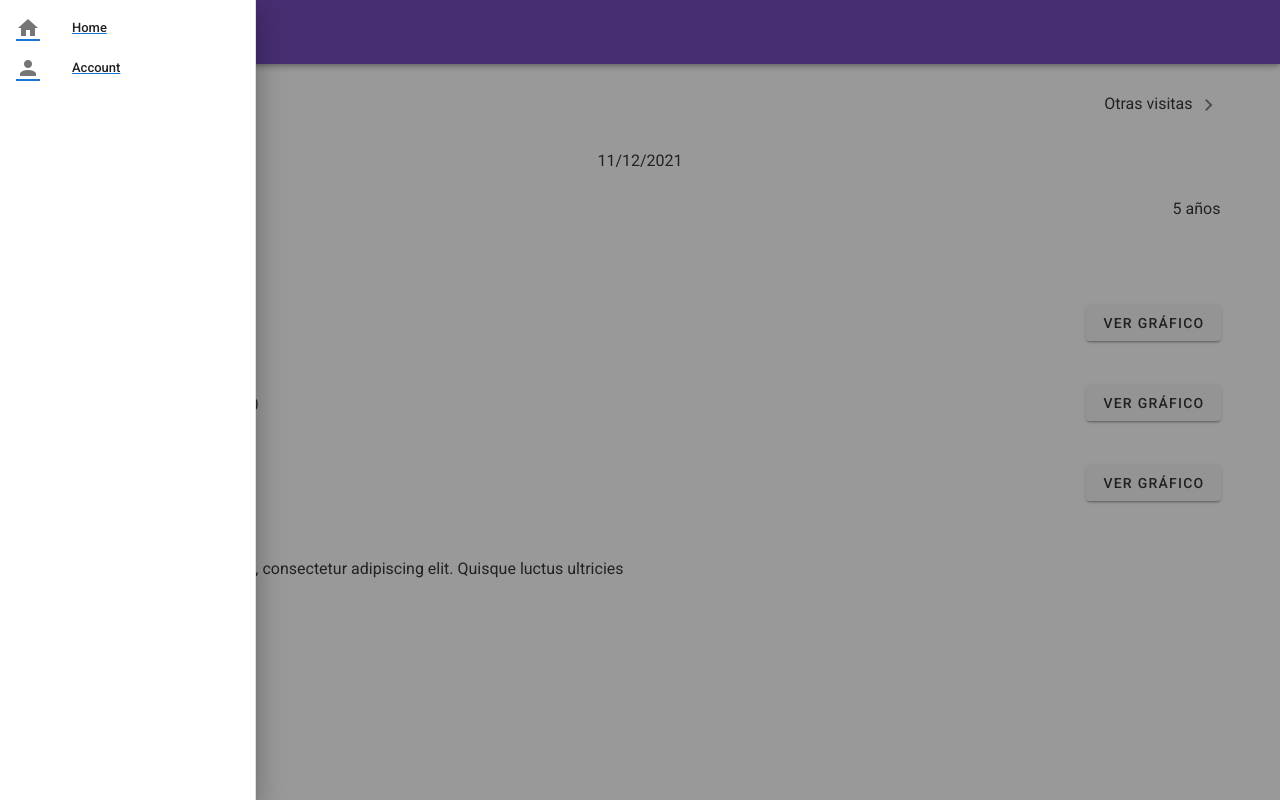
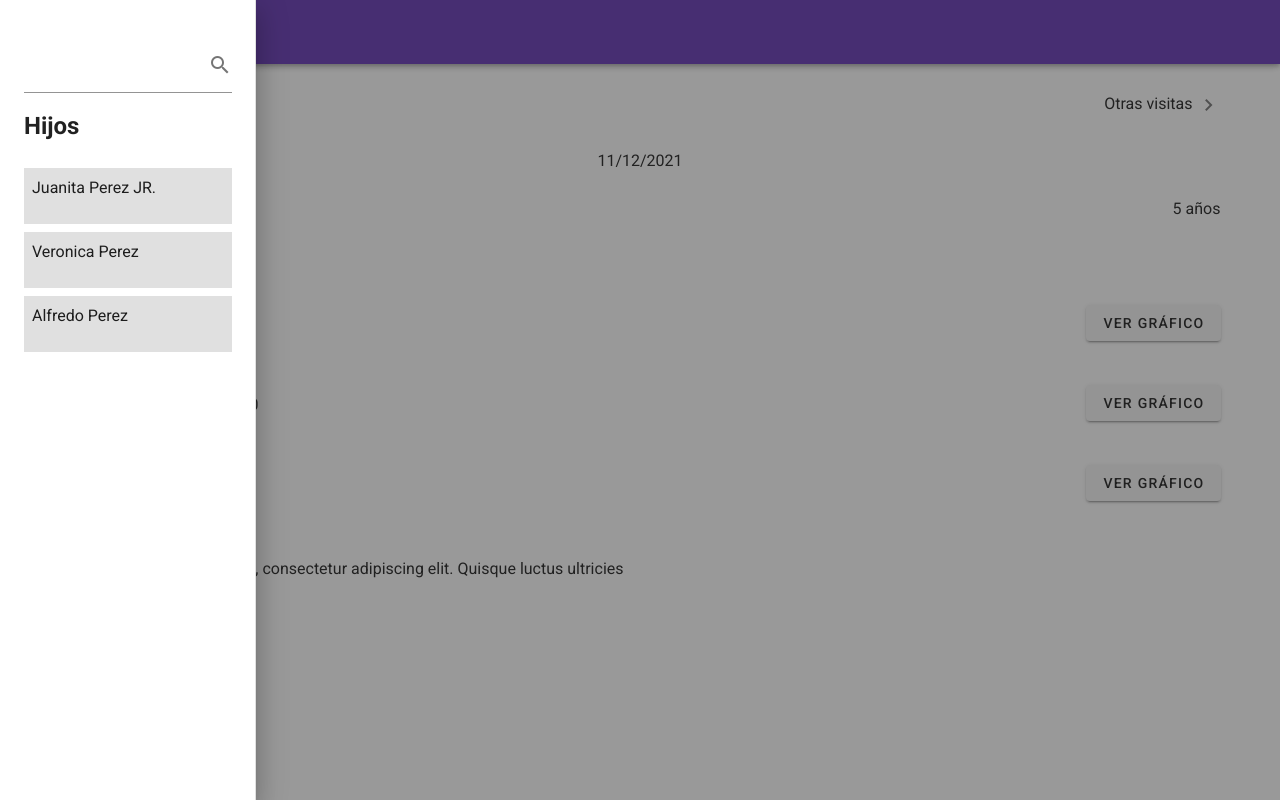
Before and after one commit to josiashrojas/UI, a Vue app: page /fichaPadre in a window 1280 px wide. Both pictures are taken after a click on the button 28 px from the left and 32 px from the top of the page. Built offline with nearby package versions, Linux system fonts and the light colour scheme.

Commit message:
Menu dinamico

```diff
--- a/src/App.vue
+++ b/src/App.vue
@@ -23,22 +23,63 @@
           v-model="group"
           active-class="deep-purple--text text--accent-4"
         >
-          <router-link to="/">
-          <v-list-item>
-            <v-list-item-icon>
-              <v-icon>mdi-home</v-icon>
-            </v-list-item-icon>
-            <v-list-item-title>Home</v-list-item-title>
-          </v-list-item>
-          </router-link>
-          <router-link to="/about">
-          <v-list-item>
-            <v-list-item-icon>
-              <v-icon>mdi-account</v-icon>
-            </v-list-item-icon>
-            <v-list-item-title>Account</v-list-item-title>
-          </v-list-item>
-          </router-link>
+          <div v-if="mode == 'padre'">
+            <v-container class="px-4">
+              <v-text-field
+                  hide-details
+                  append-icon="mdi-magnify"
+                  single-line
+                  full-width
+                  onchange="filter"
+                  v-model="word"
+                ></v-text-field>
+              <h2 class="py-4">Hijos</h2>
+              <p v-if="filterItem.length == 0">No existen coincidencias</p>
+              <router-link
+                v-for="(item,i) in filterItem"
+                :key="i"
+                to="/fichaPadre"
+              >
+              <v-card
+                flat
+                tile
+                color="grey lighten-2"
+                class="pa-2 my-2 d-flex justify-space-between align-center"
+              >
+                <p>{{item.text}}</p>
+              </v-card>
+            </router-link>
+            </v-container>
+          </div>
+          <div v-else>
+            <router-link
+                to="/buscar"
+              >
+            <v-card
+                flat
+                tile
+                color="grey lighten-2"
+                class="pa-2 my-2 text-center"
+              >
+              <p>Buscar pacientes</p>
+            </v-card>
+            </router-link>
+            <h2>Pacientes Recientes</h2>
+            <router-link
+                v-for="(item,i) in filterItem"
+                :key="i"
+                to="/fichaPadre"
+              >
+              <v-card
+                flat
+                tile
+                color="grey lighten-2"
+                class="pa-2 my-2 d-flex justify-space-between align-center"
+              >
+                <p>{{item.text}}</p>
+              </v-card>
+            </router-link>
+          </div>
         </v-list-item-group>
       </v-list>
     </v-navigation-drawer>
@@ -59,6 +100,35 @@ export default {
     title: "",
     drawer: false,
     group: null,
+    mode: 'padre',
+    items: [
+      { text: 'Juanita Perez JR.'},
+      { text: 'Veronica Perez'},
+      { text: 'Alfredo Perez'},
+    ],
+    itemsPediatra: [
+      { text: 'Juanita Perez JR.'},
+      { text: 'Veronica Perez'},
+    ],
+    filterItem: [],
+    word: '',
   }),
+  created:function() {
+    this.filterItem = this.mode == 'padre' ? [...this.items]: [...this.itemsPediatra]
+  },
+  watch:{
+    word:function(){
+      this.filterItem = this.items.filter(item => item.text.toLowerCase().includes(this.word.toLowerCase()))
+    }
+  }
 };
 </script>
+
+<style scoped>
+  p{
+    margin: 0;
+  }
+  a{
+    text-decoration: none;
+  }
+</style>
```
